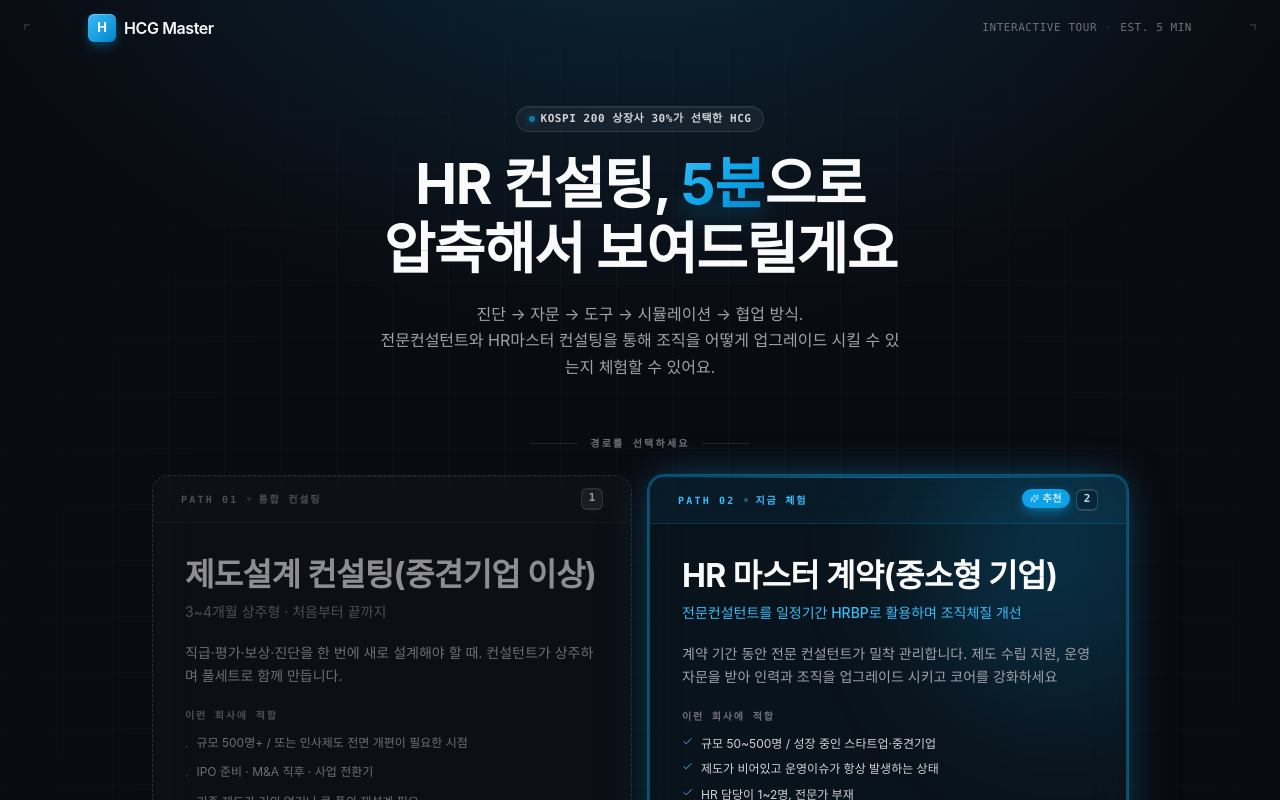
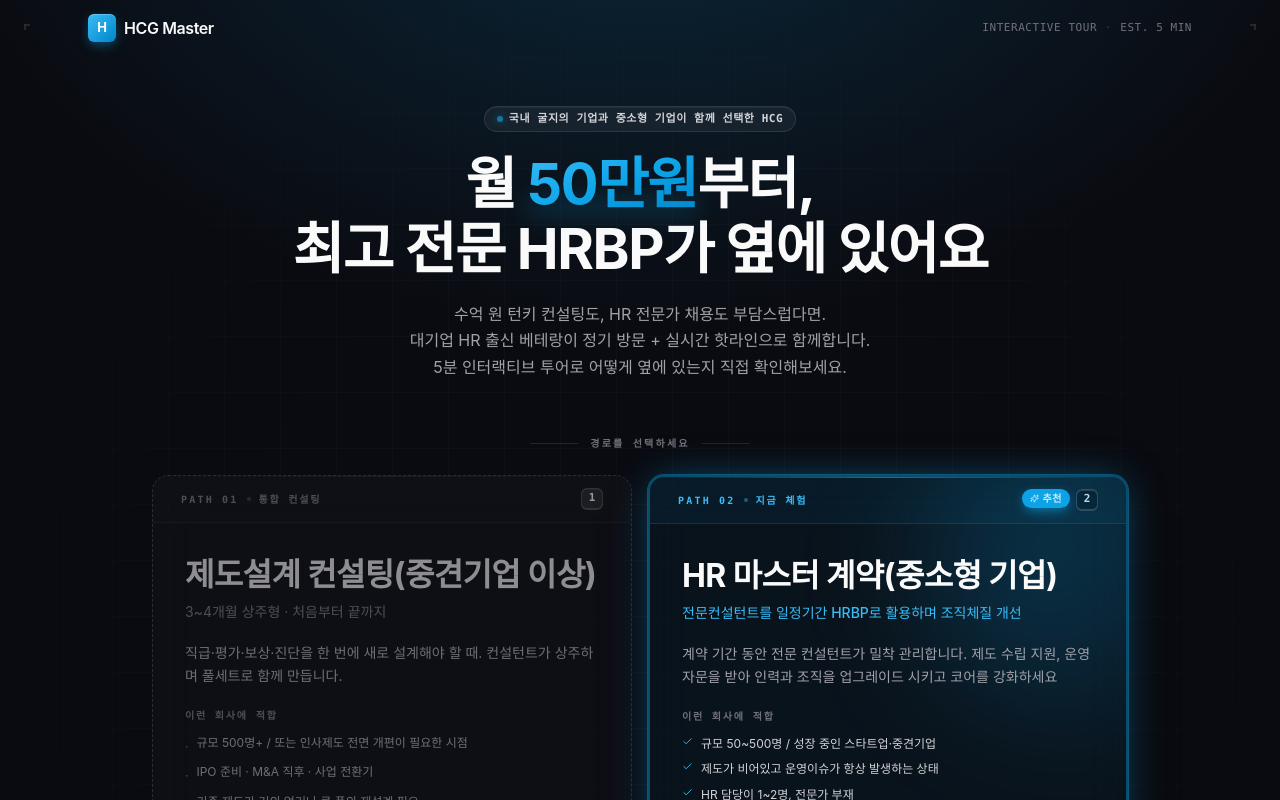
Before and after one commit to skyyoung2030-star/hradvisory, a React (Vite) app: page / in a window 1280 px wide. Shown: the top 800 px of the page. Built offline with nearby package versions, Linux system fonts and the light colour scheme; no server answers; a web font is replaced by a local one.

Commit message:
Updated Welcome.tsx

```diff
--- a/src/pages/Welcome.tsx
+++ b/src/pages/Welcome.tsx
@@ -56,27 +56,30 @@ export default function Welcome() {
         >
           <div className="inline-flex items-center gap-1.5 px-3 py-1 rounded-full bg-white/[0.05] border border-white/10 backdrop-blur text-[11px] font-mono font-semibold text-ink-700 tracking-wider shadow-[inset_0_1px_0_rgba(255,255,255,0.05)]">
             <span className="w-1.5 h-1.5 rounded-full bg-accent-500 animate-pulse-soft shadow-[0_0_8px_rgba(14,165,233,0.8)]" />
-            KOSPI 200 상장사 30%가 선택한 HCG
+            국내 굴지의 기업과 중소형 기업이 함께 선택한 HCG
           </div>
 
           <h1 className="h-hero mt-5">
-            HR 컨설팅,{" "}
+            월{" "}
             <span className="relative inline-block">
               <span className="relative z-10 bg-gradient-to-br from-accent-400 via-accent-500 to-accent-600 bg-clip-text text-transparent">
-                5분
+                50만원
               </span>
               <span aria-hidden className="absolute inset-x-0 bottom-1 h-3 bg-accent-500/30 blur-md -z-0" />
             </span>
-            으로
+            부터,
             <br className="hidden sm:block" />
             <span className="sm:hidden"> </span>
-            압축해서 보여드릴게요
+            최고 전문 HRBP가 옆에 있어요
           </h1>
 
-          <p className="body text-ink-600 mt-5 max-w-[520px] mx-auto">
-            진단 → 자문 → 도구 → 시뮬레이션 → 협업 방식.<br className="hidden sm:block" />
+          <p className="body text-ink-600 mt-5 max-w-[560px] mx-auto">
+            수억 원 턴키 컨설팅도, HR 전문가 채용도 부담스럽다면.<br className="hidden sm:block" />
             <span className="sm:hidden"> </span>
-            전문컨설턴트와 HR마스터 컨설팅을 통해 조직을 어떻게 업그레이드 시킬 수 있는지 체험할 수 있어요.
+            대기업 HR 출신 베테랑이 정기 방문 + 실시간 핫라인으로 함께합니다.
+            <br className="hidden sm:block" />
+            <span className="sm:hidden"> </span>
+            5분 인터랙티브 투어로 어떻게 옆에 있는지 직접 확인해보세요.
           </p>
         </motion.div>
 
```
